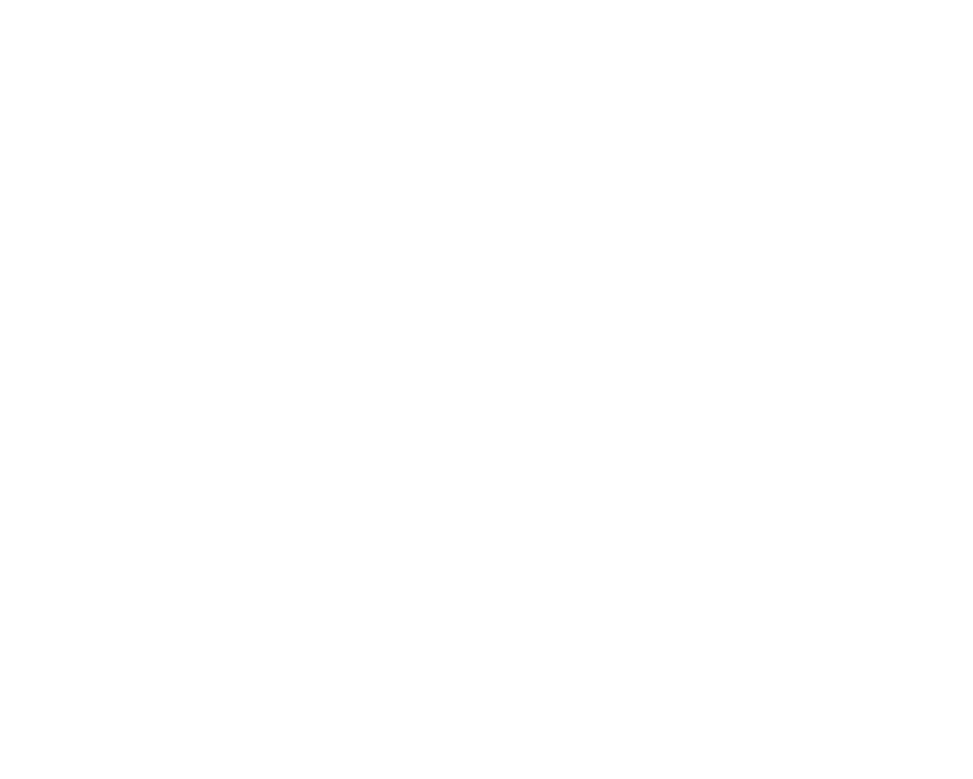
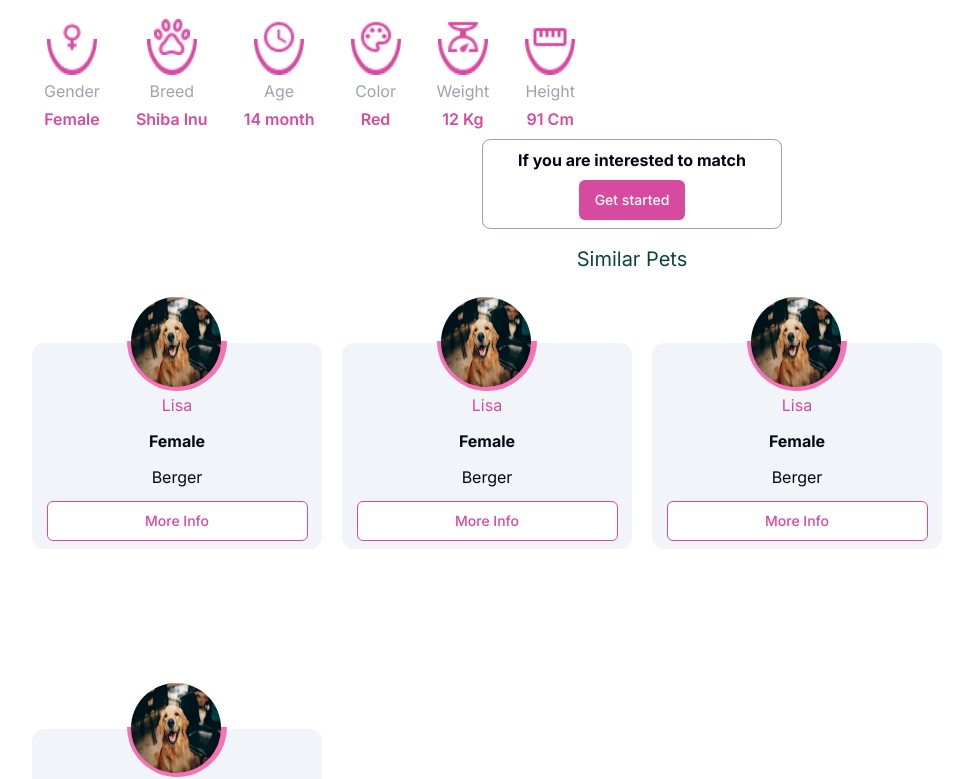
Before and after one commit to Yassinekacem/AniMatch, a Next.js app: page /detail/1 in a window 1280 px wide. Shown: the part 783-1562 px from the top of the page, without its empty margins (8-981 px from the left). Before the commit the page ends 800 px from the top, so only its background shows below. Built offline with nearby package versions, Linux system fonts and the light colour scheme; no server answers.

Commit message:
detail page completed

```diff
--- a/app/(root)/detail/[id]/page.tsx
+++ b/app/(root)/detail/[id]/page.tsx
@@ -1,3 +1,5 @@
+import PetCard from '@/components/PetCard';
+import { Button } from '@/components/ui/button';
 import Image from 'next/image'
 import React from 'react'
 
@@ -21,6 +23,7 @@ const Detail = () => {
                 </div>
             </div>
         </div>
+
         <div className='flex gap-6 mt-3'>
             <div className='flex-2 flex flex-col gap-2'>
                 <Image src="/images/doggg.jpg" alt='imagee' width={450} height={350} className='w-[808px] h-[414px] rounded-md' />
@@ -76,6 +79,68 @@ const Detail = () => {
             </div>
         </div>
 
+
+        <div className='ml-3 flex  gap-9 '>
+                <div className='flex flex-col gap-1 items-center justify-center'>
+                        <Image src="/icons/female.png" alt='gender' width={50} height={50} className='w-9 h-9 relative top-[20px] ' />
+                        <Image src="/icons/Semicircular.png" alt='cir' width={50} height={50} className='w-[50px] h-9' />
+                        <span className='text-md text-gray-400'>Gender</span>
+                        <span className='text-customPink font-semibold'>Female</span>
+                </div>
+
+                <div className='flex flex-col gap-1 items-center justify-center'>
+                        <Image src="/icons/breed.png" alt='gender' width={50} height={50} className='w-9 h-9 relative top-[20px] ' />
+                        <Image src="/icons/Semicircular.png" alt='cir' width={50} height={50} className='w-[50px] h-9' />
+                        <span className='text-md text-gray-400'>Breed</span>
+                        <span className='text-customPink font-semibold'>Shiba Inu</span>
+                </div>
+
+                <div className='flex flex-col gap-1 items-center justify-center'>
+                        <Image src="/icons/watch_later.png" alt='gender' width={50} height={50} className='w-9 h-9 relative top-[20px] ' />
+                        <Image src="/icons/Semicircular.png" alt='cir' width={50} height={50} className='w-[50px] h-9' />
+                        <span className='text-md text-gray-400'>Age</span>
+                        <span className='text-customPink font-semibold'>14 month</span>
+                </div>
+
+                <div className='flex flex-col gap-1 items-center justify-center'>
+                        <Image src="/icons/palette.png" alt='gender' width={50} height={50} className='w-9 h-9 relative top-[20px] ' />
+                        <Image src="/icons/Semicircular.png" alt='cir' width={50} height={50} className='w-[50px] h-9' />
+                        <span className='text-md text-gray-400'>Color</span>
+                        <span className='text-customPink font-semibold'>Red</span>
+                </div>
+
+                <div className='flex flex-col gap-1 items-center justify-center'>
+                        <Image src="/icons/scale.png" alt='gender' width={50} height={50} className='w-9 h-9 relative top-[20px] ' />
+                        <Image src="/icons/Semicircular.png" alt='cir' width={50} height={50} className='w-[50px] h-9' />
+                        <span className='text-md text-gray-400'>Weight</span>
+                        <span className='text-customPink font-semibold'>12 Kg</span>
+                </div>
+
+                <div className='flex flex-col gap-1 items-center justify-center'>
+                        <Image src="/icons/Height.png" alt='gender' width={50} height={50} className='w-9 h-9 relative top-[20px] ' />
+                        <Image src="/icons/Semicircular.png" alt='cir' width={50} height={50} className='w-[50px] h-9' />
+                        <span className='text-md text-gray-400'>Height</span>
+                        <span className='text-customPink font-semibold'>91 Cm</span>
+                </div>
+        </div>
+
+        <div className=' mt-2 flex items-center justify-center'>
+           <div className='w-1/4 border border-slate-400 flex flex-col items-center p-2 rounded-lg gap-2'>
+              <span className='font-bold'>If you are interested to match</span>
+              <Button className='bg-customPink text-white hover:bg-customPink'>Get started</Button>
+           </div>
+        </div>
+
+        <div className='flex flex-col gap-5 items-center justify-center mt-4'>
+            <h1 className='text-customGreen text-xl '>Similar Pets</h1>
+            <div className='flex gap-5 flex-wrap'>
+                <PetCard />
+                <PetCard />
+                <PetCard />
+                <PetCard />
+            </div>
+        </div>
+
     </div>
   )
 }
--- a/components/Card.tsx
+++ b/components/Card.tsx
@@ -39,7 +39,7 @@ const Card = () => {
         </div>
       </div>
       <p className='line-clamp-2 m-4'>Balto is a friendly, playful, smart male dog. Only adopted to a house with fenced yard. He loves running around</p>
-      <Button className='text-pink-400 bg-white border border-pink-400 font-medium w-[90%] mx-4'>
+      <Button className='text-pink-400 bg-white border border-pink-400 font-medium w-[90%] mx-4 hover:bg-white'>
           More Info
       </Button>
     </div>
--- /dev/null
+++ b/components/PetCard.tsx
@@ -0,0 +1,30 @@
+import React from 'react';
+import { Button } from './ui/button';
+import Image from 'next/image';
+
+const PetCard = () => {
+  return (
+    <div className='w-[290px] flex flex-col items-center justify-center gap-3'>
+      <div className='flex flex-col'>
+        <Image
+          src="/images/doggg.jpg"
+          alt='dog'
+          width={140}
+          height={70}
+          className='rounded-full w-[90px] h-[90px] m-1 relative z-30'
+        />
+        <div className='w-[100px] h-[50px] bg-pink-400 relative bottom-[50px] rounded-b-full z-20' />
+      </div>
+      <div className='bg-slate-100 rounded-xl pt-[50px] pb-2 w-full flex flex-col items-center justify-center gap-3 relative bottom-[110px] z-10'>
+        <span className='text-customPink'>Lisa</span>
+        <span className='font-bold'>Female</span>
+        <span>Berger</span>
+        <Button className='text-customPink bg-white hover:bg-white border border-customPink w-[90%]'>
+          More Info
+        </Button>
+      </div>
+    </div>
+  );
+};
+
+export default PetCard;
```
Also changed, not shown: public/icons/Breed.png (renamed from public/icons/Breeeeeeeeed.png).
